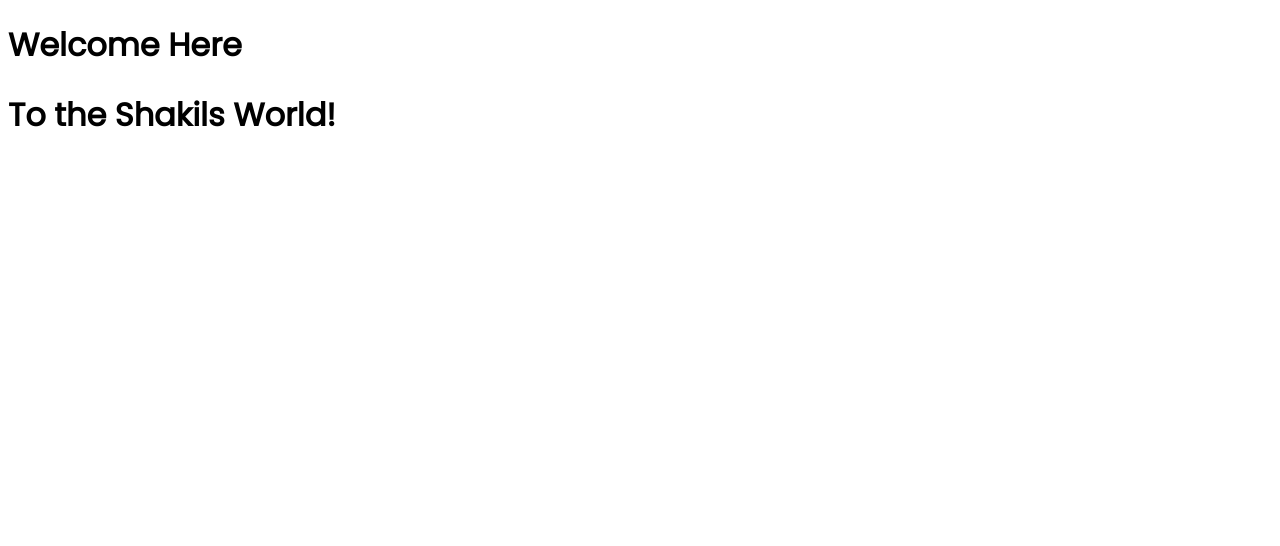
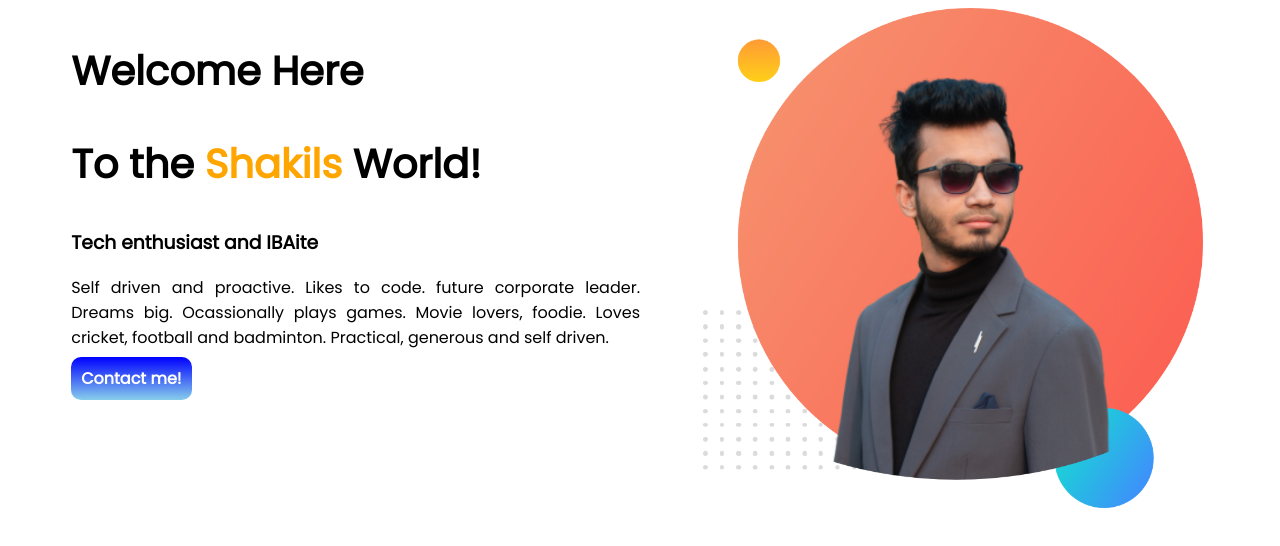
Before and after one commit to Saikat007sa/Developer-portfolio, a plain HTML site: page index.html in a window 1280 px wide. Drawn offline with Linux system fonts and the light colour scheme.

Commit message:
1st section

```diff
--- a/index.html
+++ b/index.html
@@ -1,5 +1,6 @@
 <!DOCTYPE html>
 <html lang="en">
+
 <head>
     <meta charset="UTF-8">
     <meta http-equiv="X-UA-Compatible" content="IE=edge">
@@ -10,8 +11,22 @@
     <link rel="preconnect" href="https://fonts.gstatic.com" crossorigin>
     <link href="https://fonts.googleapis.com/css2?family=Poppins&display=swap" rel="stylesheet">
 </head>
+
 <body>
-    <h1>Welcome Here</h1>
-    <h1>To the Shakils World!</h1>
+    <section>
+        <div class="half-width">
+            <h1>Welcome Here</h1>
+            <h1>To the <span class="Naming-color">Shakils</span> World!</h1>
+            <h3>Tech enthusiast and IBAite</h3>
+            <p>Self driven and proactive. Likes to code. future corporate leader. Dreams big. Ocassionally plays games.
+                Movie lovers, foodie. Loves cricket, football and badminton. Practical, generous and self driven.</p>
+            <a class="linked-button" target="_blank" href="https://www.linkedin.com/in/shakil-ahmed-08a161159/">Contact
+                me!</a>
+        </div>
+        <div class="half-width">
+            <img src="showOff/sha-bg.png" alt="" height="500px" width="500px">
+        </div>
+    </section>
 </body>
+
 </html>
--- a/style.css
+++ b/style.css
@@ -1,3 +1,26 @@
 body{
     font-family: 'Poppins', sans-serif;
 }
+.Naming-color{
+    color: orange;
+}
+h1{
+    font-size: 40px;
+}
+section{
+    display: flex;
+}
+.half-width{
+    width: 50%;
+    padding-left: 5%;
+    text-align: justify;
+}
+.linked-button{
+    text-decoration: none;
+    color: white;
+    font-size: 16px;
+    font-weight: 700;
+    padding: 10px;
+    background-image: linear-gradient(blue, skyblue);
+    border-radius: 10px;
+}
```
